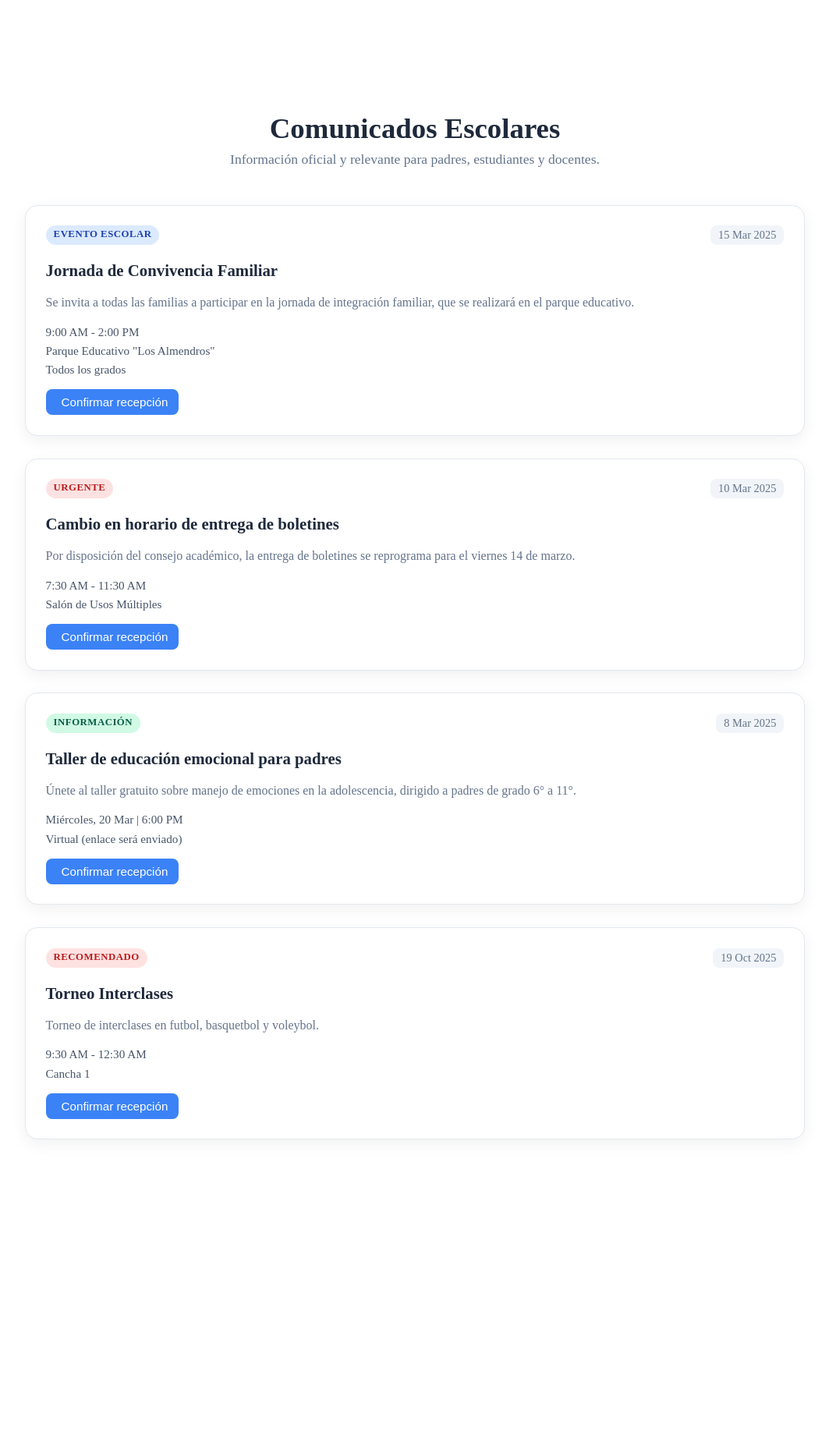
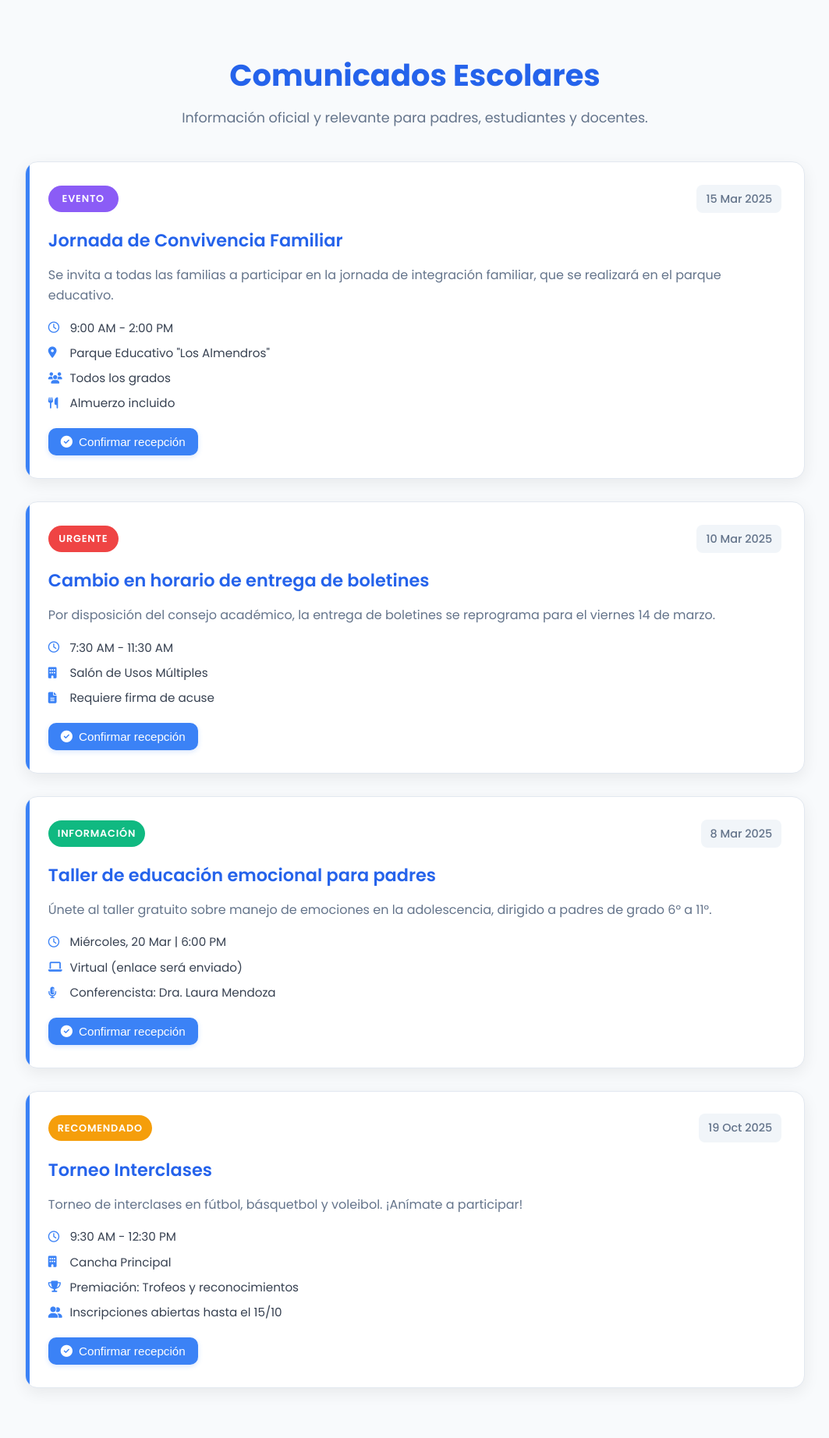
Before and after one commit to Loigon12/noti-escuela, a Flask app: page /comunicados in a window 1280 px wide. Shown: the whole page at 78% size, without its empty margins (108-1171 px from the left). Before the commit the page ends 1461 px from the top, so only its background shows below. Run offline with Flask 3, Linux system fonts and the light colour scheme; some libraries are stand-ins or nearby versions.

Commit message:
actualizado

```diff
--- a/app.py
+++ b/app.py
@@ -170,10 +170,6 @@ def eventos():
 def comunicados():
     return render_template("comunicados.html")
 
-@app.route("/ingreso")
-def ingreso():
-    return render_template("ingreso.html")
-
 @app.route("/reuniones")
 def reuniones():
     return render_template("reuniones.html")
@@ -242,5 +238,28 @@ def admin_logout():
     return redirect(url_for('admin_login'))
 
 
+# Ruta para procesar el login
+@app.route('/ingreso', methods=['POST'])
+def procesar_login():
+    data = request.get_json()
+    username = data.get('username')
+    password = data.get('password')
+
+    # Opcional: hash de la contraseña (si la guardaste con hash)
+    # password_hash = hashlib.sha256(password.encode()).hexdigest()
+    password_hash = password  # Solo para pruebas. Usa hash en producción.
+
+    # Buscar usuario
+    usuario = Usuario.query.filter_by(username=username, password=password).first()
+
+    if usuario:
+        return jsonify({'success': True, 'message': 'Inicio de sesión exitoso', 'rol': usuario.rol})
+    else:
+        return jsonify({'success': False, 'message': 'Usuario o contraseña incorrectos'})
+
+# Ruta de bienvenida (ejemplo de redirección)
+@app.route('/dashboard')
+def dashboard():
+    return "<h1>Bienvenido al sistema</h1><p>Has iniciado sesión correctamente.</p><a href='/'>← Volver</a>"
 if __name__ == '__main__':
     app.run(debug=True)
--- a/templates/comunicados.html
+++ b/templates/comunicados.html
@@ -1,37 +1,74 @@
 <!DOCTYPE html>
-<html lang="en">
+<html lang="es">
 <head>
-    <meta charset="UTF-8">
-    <meta name="viewport" content="width=device-width, initial-scale=1.0">
-    <title>Document</title>
-</head>
+  <meta charset="UTF-8" />
+  <meta name="viewport" content="width=device-width, initial-scale=1.0" />
+  <title>Comunicados Escolares - Noti-Escuela</title>
+
+  <!-- Google Fonts: Poppins para elegancia y legibilidad -->
+  <link href="https://fonts.googleapis.com/css2?family=Poppins:wght@400;500;600;700&display=swap" rel="stylesheet" />
+
+  <!-- Font Awesome 6 (Free) -->
+  <link rel="stylesheet" href="https://cdnjs.cloudflare.com/ajax/libs/font-awesome/6.5.0/css/all.min.css" />
+
   <style>
+    :root {
+      --primary: #3b82f6;
+      --primary-dark: #2563eb;
+      --urgent: #ef4444;
+      --info: #10b981;
+      --event: #8b5cf6;
+      --bg: #f8fafc;
+      --white: #ffffff;
+      --gray-100: #f1f5f9;
+      --gray-200: #e2e8f0;
+      --gray-500: #64748b;
+      --gray-700: #374151;
+      --text: #1e293b;
+      --shadow-sm: 0 2px 8px rgba(0, 0, 0, 0.05);
+      --shadow-md: 0 6px 20px rgba(0, 0, 0, 0.07);
+      --shadow-lg: 0 15px 30px rgba(0, 0, 0, 0.1);
+      --border-radius: 16px;
+      --transition: all 0.3s ease;
+    }
+
+    * {
+      margin: 0;
+      padding: 0;
+      box-sizing: border-box;
+    }
+
+    body {
+      font-family: 'Poppins', -apple-system, BlinkMacSystemFont, 'Segoe UI', sans-serif;
+      background-color: var(--bg);
+      color: var(--text);
+      line-height: 1.7;
+    }
+
     /* === Sección de Comunicados === */
     .announcements-section {
-  padding: 5rem 2rem;
-  background-color: #ffffff;
-  margin-top: 2rem;
+      padding: 4rem 1.5rem;
     }
 
-.announcements-section .container {
+    .container {
       max-width: 1000px;
       margin: 0 auto;
     }
 
     .announcements-section h2 {
-  font-size: 2.3rem;
+      font-size: 2.4rem;
       font-weight: 700;
-  color: #1e293b;
+      color: var(--primary-dark);
       text-align: center;
       margin-bottom: 0.5rem;
     }
 
     .section-subtitle {
       font-size: 1.1rem;
-  color: #64748b;
+      color: var(--gray-500);
       text-align: center;
       max-width: 700px;
-  margin: 0 auto 3rem;
+      margin: 0 auto 2.5rem;
     }
 
     .announcements-list {
@@ -41,66 +78,92 @@
     }
 
     .announcement-card {
-  background: white;
-  border-radius: 16px;
-  box-shadow: 0 6px 20px rgba(0, 0, 0, 0.06);
-  padding: 1.6rem;
-  border: 1px solid #e2e8f0;
-  transition: transform 0.3s ease, box-shadow 0.3s ease;
+      background: var(--white);
+      border-radius: var(--border-radius);
+      box-shadow: var(--shadow-md);
+      padding: 1.8rem;
+      border: 1px solid var(--gray-200);
+      transition: var(--transition);
+      position: relative;
+      overflow: hidden;
+    }
+
+    .announcement-card::before {
+      content: '';
+      position: absolute;
+      top: 0;
+      left: 0;
+      width: 5px;
+      height: 100%;
+      background: var(--primary);
+      transition: var(--transition);
     }
 
     .announcement-card:hover {
-  transform: translateY(-4px);
-  box-shadow: 0 12px 25px rgba(0, 0, 0, 0.1);
+      transform: translateY(-6px);
+      box-shadow: var(--shadow-lg);
+    }
+
+    .announcement-card:hover::before {
+      width: 8px;
+      background: var(--primary-dark);
     }
 
     .announcement-header {
       display: flex;
       justify-content: space-between;
+      align-items: center;
       margin-bottom: 1rem;
-  font-size: 0.9rem;
+      flex-wrap: wrap;
+      gap: 0.5rem;
     }
 
     .announcement-type {
       font-weight: 600;
-  padding: 4px 10px;
+      padding: 6px 12px;
       border-radius: 20px;
       font-size: 0.8rem;
       text-transform: uppercase;
-  letter-spacing: 0.5px;
+      letter-spacing: 0.8px;
+      color: white;
+      min-width: 90px;
+      text-align: center;
     }
 
     .announcement-type.event {
-  background: #dbeafe;
-  color: #1e40af;
+      background: var(--event);
     }
 
     .announcement-type.urgent {
-  background: #fee2e2;
-  color: #b91c1c;
+      background: var(--urgent);
     }
 
     .announcement-type.info {
-  background: #d1fae5;
-  color: #065f46;
+      background: var(--info);
+    }
+
+    .announcement-type.recommended {
+      background: #f59e0b;
     }
 
     .announcement-date {
-  background: #f1f5f9;
-  color: #64748b;
-  padding: 4px 10px;
+      background: var(--gray-100);
+      color: var(--gray-500);
+      padding: 6px 12px;
       border-radius: 8px;
       font-weight: 500;
+      font-size: 0.9rem;
     }
 
     .announcement-card h3 {
-  font-size: 1.3rem;
-  color: #1e293b;
+      font-size: 1.4rem;
+      color: var(--primary-dark);
       margin-bottom: 0.8rem;
+      font-weight: 600;
     }
 
     .announcement-card p {
-  color: #64748b;
+      color: var(--gray-500);
       margin-bottom: 1rem;
       line-height: 1.6;
     }
@@ -112,14 +175,18 @@
     }
 
     .announcement-details li {
-  color: #475569;
+      color: var(--gray-700);
       margin: 0.4rem 0;
       font-size: 0.95rem;
+      display: flex;
+      align-items: center;
+      gap: 0.6rem;
     }
 
     .announcement-details li i {
+      color: var(--primary);
       width: 18px;
-  color: #3b82f6;
+      font-size: 0.9rem;
     }
 
     /* Confirmación */
@@ -127,42 +194,72 @@
       display: flex;
       align-items: center;
       gap: 1rem;
-  margin-top: 1rem;
+      margin-top: 1.2rem;
     }
 
     .btn-confirm {
       display: flex;
       align-items: center;
-  gap: 6px;
-  background: #3b82f6;
+      gap: 8px;
+      background: var(--primary);
       color: white;
       border: none;
-  padding: 8px 14px;
-  border-radius: 8px;
+      padding: 9px 16px;
+      border-radius: 10px;
       font-weight: 500;
       font-size: 0.95rem;
       cursor: pointer;
-  transition: background 0.3s ease;
+      transition: var(--transition);
+      box-shadow: 0 2px 6px rgba(59, 130, 246, 0.2);
     }
 
-.btn-confirm:hover {
-  background: #2563eb;
+    .btn-confirm:hover:not(:disabled) {
+      background: var(--primary-dark);
+      transform: translateY(-1px);
+    }
+
+    .btn-confirm:disabled {
+      opacity: 0.6;
+      cursor: not-allowed;
+      transform: none;
     }
 
     .confirmation-status {
-  font-size: 0.9rem;
-  color: #065f46;
+      font-size: 0.95rem;
+      color: var(--info);
       font-weight: 500;
       opacity: 0;
-  transition: opacity 0.3s ease;
+      transition: opacity 0.4s ease;
     }
 
-/* Estado visible */
     .confirmation-status.visible {
       opacity: 1;
     }
+
+    /* Responsive */
+    @media (max-width: 768px) {
+      .announcement-header {
+        flex-direction: column;
+        align-items: flex-start;
+        gap: 0.8rem;
+      }
+
+      .announcement-card h3 {
+        font-size: 1.3rem;
+      }
+
+      .announcements-section h2 {
+        font-size: 2rem;
+      }
+
+      .container {
+        padding: 0 1rem;
+      }
+    }
   </style>
+</head>
 <body>
+
   <!-- Sección de Comunicados -->
   <section class="announcements-section">
     <div class="container">
@@ -174,7 +271,7 @@
         <!-- Comunicado 1 -->
         <div class="announcement-card" data-id="1">
           <div class="announcement-header">
-          <span class="announcement-type event">Evento Escolar</span>
+            <span class="announcement-type event">Evento</span>
             <span class="announcement-date">15 Mar 2025</span>
           </div>
           <h3>Jornada de Convivencia Familiar</h3>
@@ -183,6 +280,7 @@
             <li><i class="far fa-clock"></i> 9:00 AM - 2:00 PM</li>
             <li><i class="fas fa-map-marker-alt"></i> Parque Educativo "Los Almendros"</li>
             <li><i class="fas fa-users"></i> Todos los grados</li>
+            <li><i class="fas fa-utensils"></i> Almuerzo incluido</li>
           </ul>
 
           <div class="confirmation">
@@ -204,6 +302,7 @@
           <ul class="announcement-details">
             <li><i class="far fa-clock"></i> 7:30 AM - 11:30 AM</li>
             <li><i class="fas fa-building"></i> Salón de Usos Múltiples</li>
+            <li><i class="fas fa-file-alt"></i> Requiere firma de acuse</li>
           </ul>
 
           <div class="confirmation">
@@ -225,6 +324,7 @@
           <ul class="announcement-details">
             <li><i class="far fa-clock"></i> Miércoles, 20 Mar | 6:00 PM</li>
             <li><i class="fas fa-laptop"></i> Virtual (enlace será enviado)</li>
+            <li><i class="fas fa-microphone-alt"></i> Conferencista: Dra. Laura Mendoza</li>
           </ul>
 
           <div class="confirmation">
@@ -236,20 +336,22 @@
         </div>
 
         <!-- Comunicado 4 -->
-      <div class="announcement-card" data-id="2">
+        <div class="announcement-card" data-id="4">
           <div class="announcement-header">
-          <span class="announcement-type urgent">Recomendado</span>
+            <span class="announcement-type recommended">Recomendado</span>
             <span class="announcement-date">19 Oct 2025</span>
           </div>
           <h3>Torneo Interclases</h3>
-        <p>Torneo de interclases en futbol, basquetbol y voleybol.</p>
+          <p>Torneo de interclases en fútbol, básquetbol y voleibol. ¡Anímate a participar!</p>
           <ul class="announcement-details">
-          <li><i class="far fa-clock"></i> 9:30 AM - 12:30 AM</li>
-          <li><i class="fas fa-building"></i> Cancha 1</li>
+            <li><i class="far fa-clock"></i> 9:30 AM - 12:30 PM</li>
+            <li><i class="fas fa-building"></i> Cancha Principal</li>
+            <li><i class="fas fa-trophy"></i> Premiación: Trofeos y reconocimientos</li>
+            <li><i class="fas fa-user-friends"></i> Inscripciones abiertas hasta el 15/10</li>
           </ul>
 
           <div class="confirmation">
-          <button class="btn-confirm" onclick="confirmReceipt(2)">
+            <button class="btn-confirm" onclick="confirmReceipt(4)">
               <i class="fas fa-check-circle"></i> Confirmar recepción
             </button>
             <span class="confirmation-status" id="status-4"></span>
@@ -276,9 +378,16 @@ function confirmReceipt(id) {
       button.style.opacity = '0.7';
       button.style.cursor = 'not-allowed';
 
-  // Enviar confirmación al backend (ver sección siguiente)
-  sendConfirmationToBackend(id, 'usuario_123', 'comunicado');
+      // Opcional: enviar al backend (descomenta cuando tengas API)
+      /*
+      fetch('/confirmar-comunicado', {
+        method: 'POST',
+        headers: { 'Content-Type': 'application/json' },
+        body: JSON.stringify({ comunicado_id: id, usuario_id: 'padre_123' })
+      });
+      */
     }
   </script>
+
 </body>
 </html>
```
Lines whose indentation alone changed are shown as unchanged.
